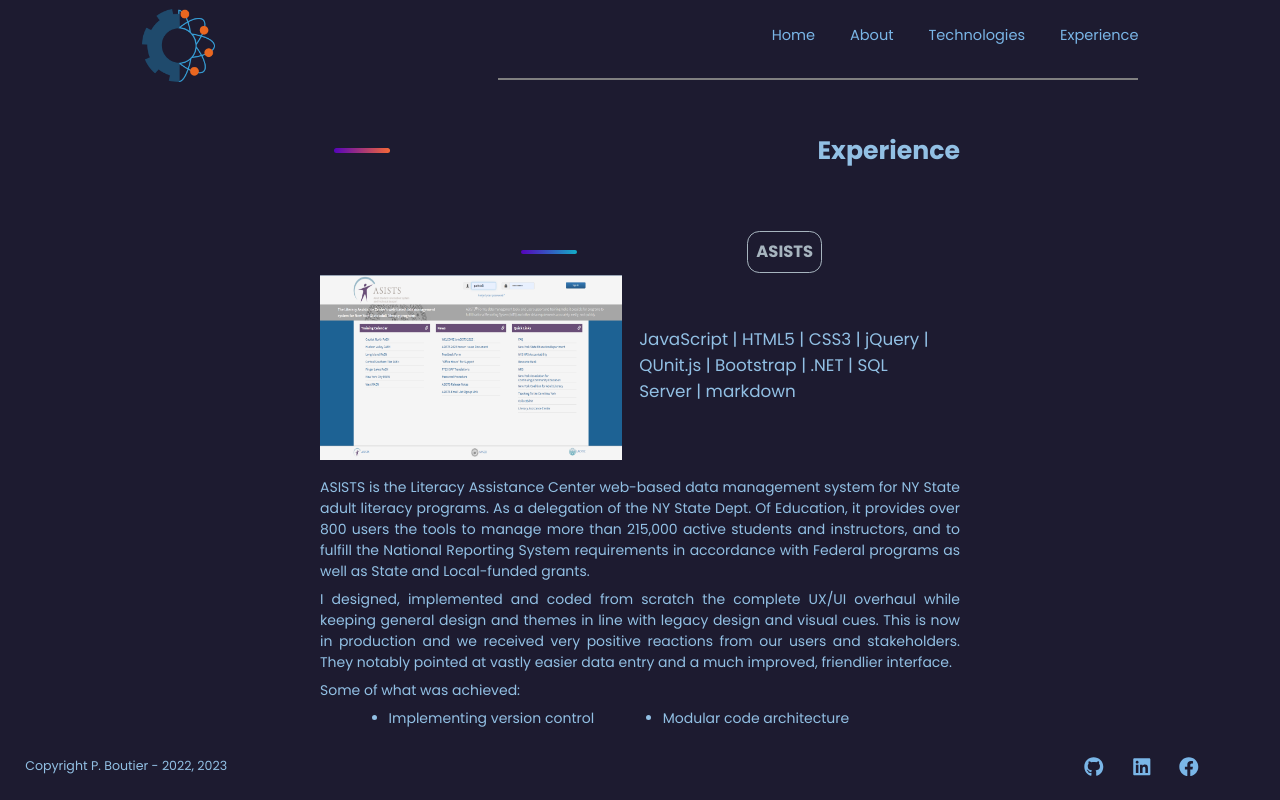
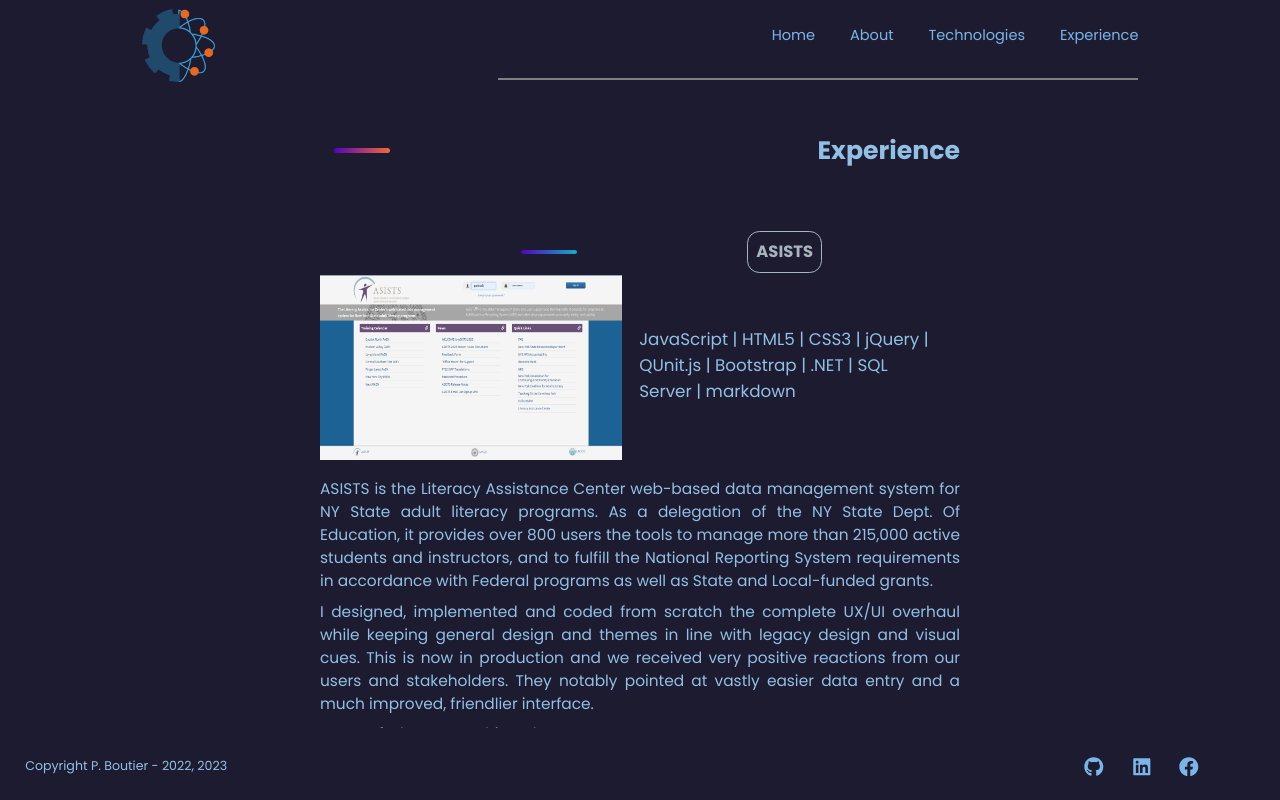
Before and after one commit to wildapt01/portfolio-next-1, a Next.js app: page /experience in a window 1280 px wide. Built offline with nearby package versions, Linux system fonts and the light colour scheme.

Commit message:
Modify experience card styling

```diff
--- a/styles/Projects.module.css
+++ b/styles/Projects.module.css
@@ -4,7 +4,7 @@
 
 .card_text {
   text-align: justify;
-  font-size: 1em;
+  font-size: 1.1em;
   padding-bottom: 0.5em;
 }
 .card_title {
@@ -33,6 +33,7 @@
   padding: 0 1em 1em 0;
 }
 .card_list {
+  font-size: 1.1em;
   display: flex;
   justify-content: space-evenly;
 }
@@ -53,7 +54,6 @@
   overflow-y: scroll;
   height: 65vh;
 }
-
 .scrolling::-webkit-scrollbar {
   display: none; /* for Chrome, Safari, and Opera */
 }
```
